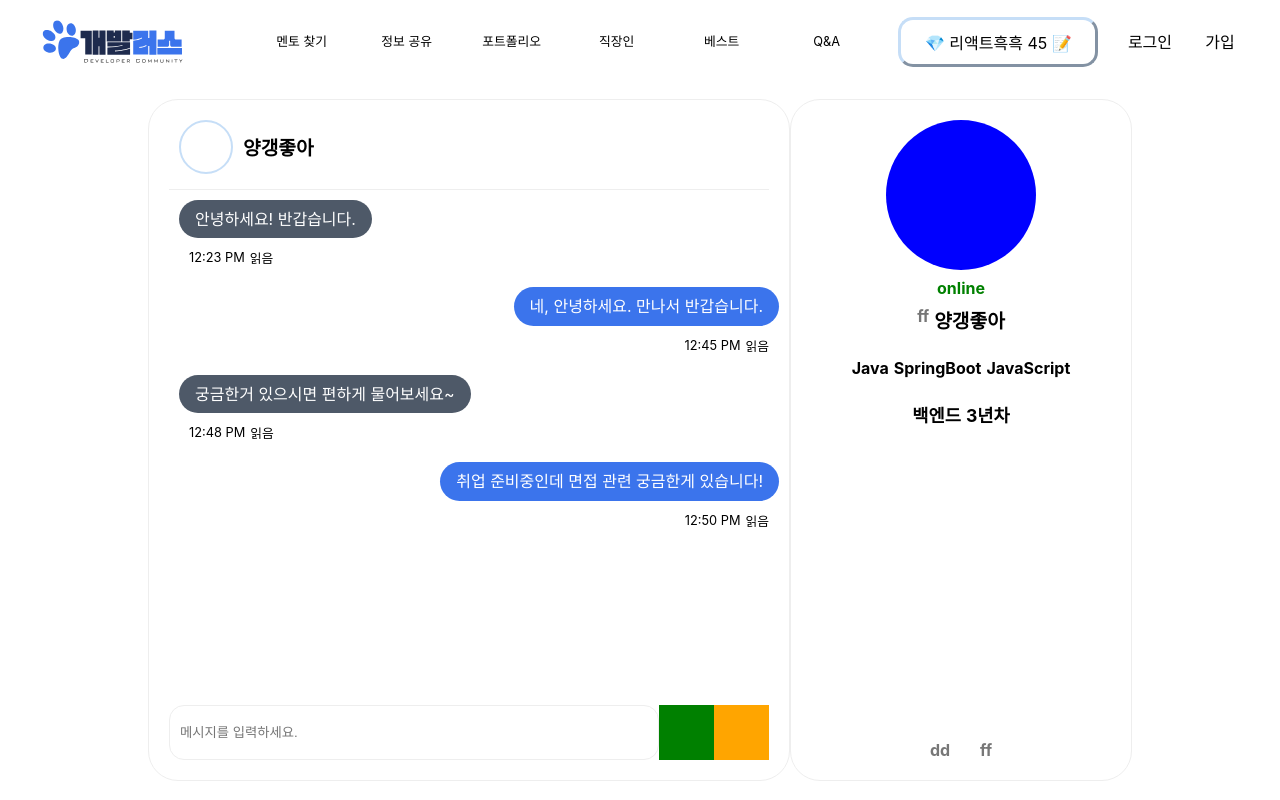
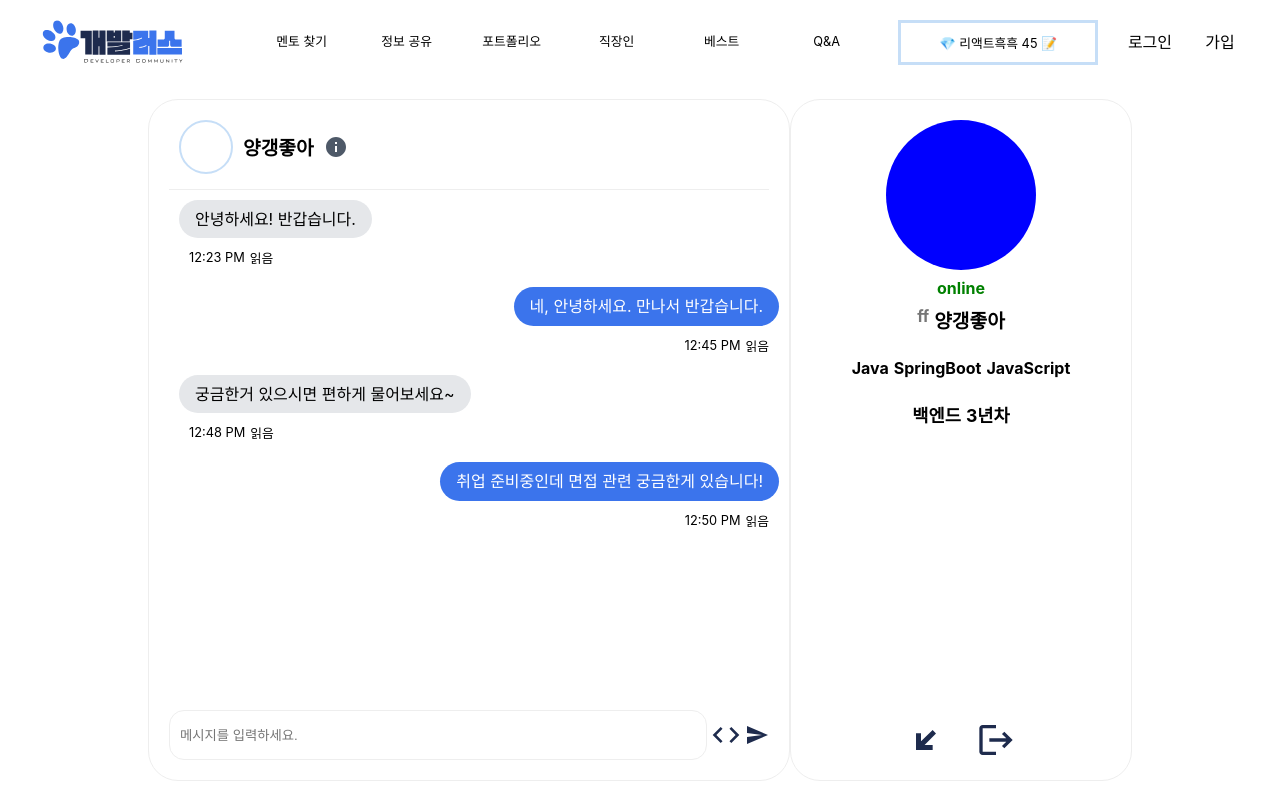
Before and after one commit to dekim0705/front_miniproject, a React (Create React App) app: page /chat in a window 1280 px wide. Built offline with nearby package versions, Linux system fonts and the light colour scheme; the HTML template or start-up script is replaced by a standard one.

Commit message:
:bug: 수정..

```diff
--- a/src/components/Account/Login.js
+++ b/src/components/Account/Login.js
@@ -114,6 +114,8 @@ const Login = () => {
   };
 
   const onClickLogin = async () => {
+    console.log(inputEmail);
+    console.log(inputPwd);
     try {
     const response = await AccountAxiosApi.loginMember(inputEmail, inputPwd);
     if (response.data === true) {
--- a/src/components/Board/PostInfo.js
+++ b/src/components/Board/PostInfo.js
@@ -7,7 +7,6 @@ const Wrapper = styled.div`
   justify-content: space-between;
   align-items: flex-start;
   padding-left: 20px;
-
 `;
 
 const Title = styled.h3`
--- a/src/components/Chatting/ChatRoom.js
+++ b/src/components/Chatting/ChatRoom.js
@@ -1,5 +1,8 @@
 import React from "react";
 import styled from "styled-components";
+import InfoIcon from '@mui/icons-material/Info';
+import CodeIcon from '@mui/icons-material/Code';
+import SendIcon from '@mui/icons-material/Send';
 
 const ChatRoomContainer = styled.div`
   display: flex;
@@ -66,8 +69,8 @@ const Message = styled.div`
 
 const OtherUserMessage = styled(Message)`
   align-self: flex-start;
-  background-color: #4e5968;
-  color: #fff;
+  background-color: #E5E7EA;
+  color: #000;
 `;
 
 const MeMessage = styled(Message)`
@@ -99,7 +102,9 @@ const CreatedAt = styled.div`
 
 const ChatInputContainer = styled.div`
   display: flex;
+  align-items: center;
   margin-top: 20px;
+  gap: 3px;
 `;
 
 const MsgInput = styled.input`
@@ -107,18 +112,17 @@ const MsgInput = styled.input`
   border-radius: 15px;
   border: 1px solid #eee;
   padding: 0 10px;
+  height: 50px;
 `;
 
-const CodeBlock = styled.div`
-  width: 55px;
-  height: 55px;
-  background-color: green;
+const CodeBlock = styled(CodeIcon)`
+  cursor: pointer;
+  color: #1E2B4D;
 `;
 
-const SendButton = styled.div`
-  width: 55px;
-  height: 55px;
-  background-color: orange;
+const SendButton = styled(SendIcon)`
+  cursor: pointer;
+  color: #1E2B4D;
 `;
 
 export const ChatRoom = () => {
@@ -127,6 +131,7 @@ export const ChatRoom = () => {
         <ChatUserContainer>
           <PfImg />
           <Nickname>양갱좋아</Nickname>
+          <InfoIcon style={{color: '4E5968'}} />
         </ChatUserContainer>
         <ChatViewContainer>
           <MessageContainer>
@@ -162,8 +167,8 @@ export const ChatRoom = () => {
         </ChatViewContainer>
         <ChatInputContainer>
           <MsgInput type="search" placeholder="메시지를 입력하세요." />
-          <CodeBlock />
-          <SendButton />
+          <CodeBlock sx={{ fontSize: "2rem" }} />
+          <SendButton sx={{ fontSize: "1.5rem" }} />
         </ChatInputContainer>
       </ChatRoomContainer>
   );
--- a/src/components/Chatting/ChatUserInfo.js
+++ b/src/components/Chatting/ChatUserInfo.js
@@ -1,5 +1,7 @@
 import React from 'react';
 import styled from 'styled-components';
+import LogoutIcon from '@mui/icons-material/Logout';
+import TransitEnterexitIcon from '@mui/icons-material/TransitEnterexit';
 
 const ChatUserInfoContainer = styled.div`
   display: flex;
@@ -84,14 +86,12 @@ const ChatButtonContainer = styled.div`
   gap: 30px;
 `;
 
-const MinimizeButton = styled.div`
-  font-weight: bold;
-  color: #777;
+const MinimizeButton = styled(TransitEnterexitIcon)`
+  color: #1E2B4D;
 `;
 
-const ExitButton = styled.div`
-  font-weight: bold;
-  color: #777;
+const ExitButton = styled(LogoutIcon)`
+  color: #1E2B4D;
 `;
 
 export const ChatUserInfo = () => {
@@ -115,8 +115,8 @@ export const ChatUserInfo = () => {
           </JobContainer>
         </DetailContainer>
         <ChatButtonContainer>
-          <MinimizeButton>dd</MinimizeButton>
-          <ExitButton>ff</ExitButton>
+          <MinimizeButton sx={{ fontSize: "2.5rem" }} />
+          <ExitButton sx={{ fontSize: "2.5rem" }} />
         </ChatButtonContainer>
       </ChatUserInfoContainer>
   );
--- a/src/components/Header.js
+++ b/src/components/Header.js
@@ -54,8 +54,8 @@ const StyledHeader = styled.header`
     width: 200px;
     padding: 10px 0;
     text-align: center;
-    border: 3px outset #C6DEF7;
-    border-radius: 15px;
+    border: 3px solid #C6DEF7;
+    font-size: 0.8em;
   }
   .box {
     width: 60px;
```
